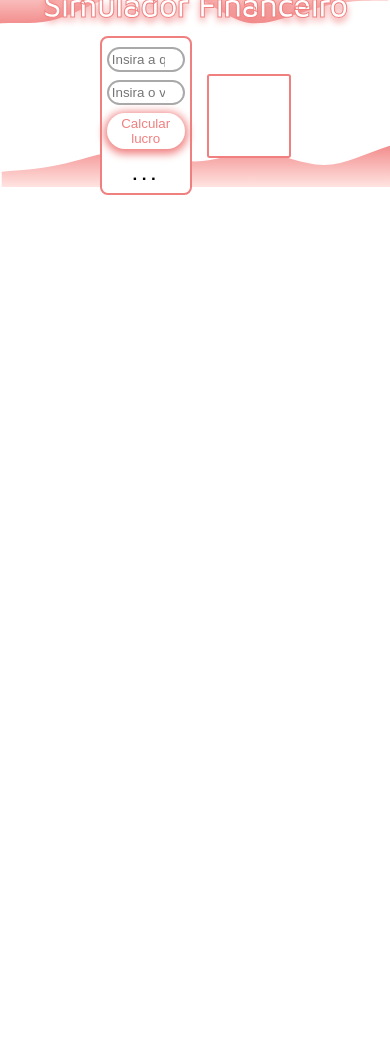
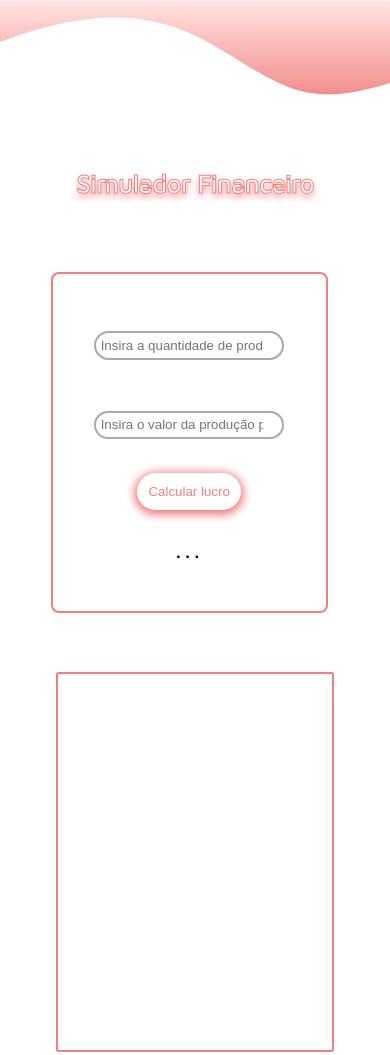
Before and after one commit to LuigiVicchietti/simulador_financeiro, a website: page index.html in a window 390 px wide. Shown: the top 1055 px of the page. Before the commit the page ends 844 px from the top, so only its background shows below. Drawn offline with nearby package versions, Linux system fonts and the light colour scheme.

Commit message:
Criando arquivo responsivo para mobile e retocando mínimos detalhes

```diff
--- /dev/null
+++ b/css/mobile.css
@@ -0,0 +1,68 @@
+body::before {
+    content: "";
+    width: 100%;
+    height: 160vh;
+    position: absolute;
+    background-image: url(../img/wave-bottom.svg), url(../img/wave-top.svg);
+    background-size: 100vh;
+    background-position: bottom, top;
+    background-repeat: no-repeat;
+    top: 0;
+    left: 0;
+    z-index: -1;
+}
+
+main {
+    display: flex;
+    flex-direction: column;
+    height: fit-content;
+    margin-top: 20vh;
+    gap: 5vh;
+}
+
+.titulo {
+    font-size: 25px;
+}
+
+.content {
+    display: flex;
+    flex-direction: column;
+    width: 100%;
+    gap: 7vh;
+}
+
+.input {
+    width: auto;
+    margin: 3vh 0;
+    padding: 0.3rem;
+}
+
+.button {
+    margin: 1vh 0;
+    padding: 0.7rem;
+}
+
+.entradas {
+    width: 85%;
+    height: fit-content;
+    padding: 2rem;
+}
+
+.entradas div {
+    user-select: none;
+    display: flex;
+    flex-direction: row;
+    justify-content: center;
+    align-items: center;
+    width: 100%;
+    font-size: 13px;
+    margin: 1rem;
+    gap: 1rem;
+}
+
+.mensagens {
+    width: 85%;
+    height: 45vh;
+    padding: 1rem;
+    margin: 0;
+}
--- a/css/style.css
+++ b/css/style.css
@@ -10,34 +10,42 @@ html {
     scroll-behavior: smooth;
 }
 
+.select-disable {
+    -webkit-user-select: none;
+    user-select: none;
+}
+
 body::before {
     content: "";
     width: 100%;
-    height: 53vw;
+    height: 100vh;
     position: absolute;
     background-image: url(../img/wave-bottom.svg), url(../img/wave-top.svg);
     background-size: contain;
     background-position: bottom, top;
     background-repeat: no-repeat;
-    top: -20px;
+    top: 0;
     left: 0;
     z-index: -1;
 }
 
 body {
     width: 100%;
-    height: 53vw;
-    display: flex;
-    flex-direction: column;
-    position: relative;
     font-family: 'Maven Pro', sans-serif;
     justify-content: center;
     align-items: center;
-    overflow-y: hidden;
+    overflow-x: hidden;
 }
 
-.select-disable {
-    -webkit-user-select: none;
+main {
+    display: flex;
+    flex-direction: column;
+    justify-content: center;
+    align-items: center;
+    position: relative;
+    width: 100%;
+    height: 100vh;
+    margin-top: 6vh;
 }
 
 .titulo {
@@ -54,9 +62,11 @@ body {
     0% {
         transform: translateY(0px);
     }
+
     50% {
         transform: translateY(-5px);
     }
+
     100% {
         transform: translateY(0px);
     }
@@ -70,20 +80,29 @@ body {
     width: 55%;
     background-color: #FFF 0;
     margin-bottom: 3.5vw;
-    padding: 3vw;
+    padding: 2rem;
 }
 
 .input {
-    cursor: default;
     width: 20vw;
     border-style: solid;
     border-width: 2px;
     border-color: #A9A9A9;
     border-radius: 20px;
-    margin-top: 1vw;
-    margin-bottom: 1vw;
+    margin: 2vh 0;
     padding: 0.8vw;
-    outline: 0;
+    transition: 0.5s;
+    outline: none;
+    cursor: pointer;
+}
+
+.input:hover {
+    border-color: #F08080;
+}
+
+.input:focus {
+    border-color: #F08080;
+    box-shadow: 0px 2px 8px 3px #F08080;
 }
 
 .button {
@@ -106,7 +125,8 @@ body {
 }
 
 .entradas {
-    width: 60%;
+    width: 65%;
+    height: 45vh;
     display: flex;
     flex-direction: column;
     justify-content: center;
@@ -116,8 +136,15 @@ body {
     border-width: 2px;
     border-radius: 2vw;
     border-color: #F08080;
-    padding: 5px;
-    margin-right: 2vw;
+    padding: 1rem;
+    margin-right: 3vw;
+}
+
+.entradas div {
+    user-select: none;
+    justify-content: center;
+    text-align: flex-start;
+    margin: 0.8rem;
 }
 
 .mensagens::-webkit-scrollbar {
@@ -134,8 +161,8 @@ body {
 }
 
 .mensagens {
-    width: 60%;
-    height: 21.5vw;
+    width: 65%;
+    height: 45vh;
     display: flex;
     flex-direction: column;
     justify-content: flex-start;
@@ -144,7 +171,13 @@ body {
     border-width: 2px;
     border-radius: 0.7vw;
     border-color: #F08080;
-    padding: 2px;
-    margin-left: 2vw;
+    padding: 1rem;
+    margin: 0;
     overflow-y: scroll;
 }
+
+.mensagens div {
+    justify-content: center;
+    text-align: flex-start;
+    margin: 1vh;
+}
--- a/index.html
+++ b/index.html
@@ -1,30 +1,38 @@
 <!DOCTYPE html>
 <html lang="pt-br">
+
 <head>
     <meta charset="UTF-8">
     <meta http-equiv="X-UA-Compatible" content="IE=edge">
     <meta name="viewport" content="width=device-width, initial-scale=1.0">
     <link rel="shortcut icon" href="./img/icon-site.png">
     <link rel="stylesheet" href="./css/style.css">
-    <link rel="stylesheet" href="https://cdnjs.cloudflare.com/ajax/libs/animate.css/4.1.1/animate.min.css"
-  />
+    <link rel="stylesheet" href="./css/mobile.css" media="screen and (max-width: 499px)">
+    <link rel="stylesheet" href="https://cdnjs.cloudflare.com/ajax/libs/animate.css/4.1.1/animate.min.css" />
     <title>Simulador Financeiro</title>
 </head>
+
 <body>
+    <main>
         <h1 class="titulo select-disable">Simulador Financeiro</h1>
         <section class="content animate__animated animate__backInLeft">
             <div class="entradas">
-            <input class="input select-disable" type="number" id="input_qtd_pdt"  placeholder="Insira a quantidade de produtos (mês)">
-            <input class="input select-disable" type="number" id="input_vlr_pdt" placeholder="Insira o valor da produção por produto">
+                <input class="input select-disable" type="number" id="input_qtd_pdt"
+                    placeholder="Insira a quantidade de produtos (mês)">
+                <input class="input select-disable" type="number" id="input_vlr_pdt"
+                    placeholder="Insira o valor da produção por produto">
                 <button class="button select-disable" onClick="calcularLucro" id="btn_submit">Calcular lucro</button>
-            <div style=" -webkit-user-select: none; justify-content:center; text-align: flex-start; margin: 1vw;" id="div_resp"> <p style="font-size: 24px; letter-spacing: 3px;">...</p></div>
+                <div id="div_resp">
+                    <p style="font-size: 24px; letter-spacing: 3px;">...</p>
+                </div>
             </div>
             <div class="mensagens select-disable">
-            <div style="justify-content:center; text-align: flex-start; margin: 1vw;" id="retorno"></div>
+                <div id="retorno"></div>
             </div>
         </section>
+    </main>
+</body>
 
-</body>
 </html>
 
 <script src="./js/script.js"></script>
```
Also changed, not shown: README.md. Lines whose indentation alone changed are shown as unchanged.
